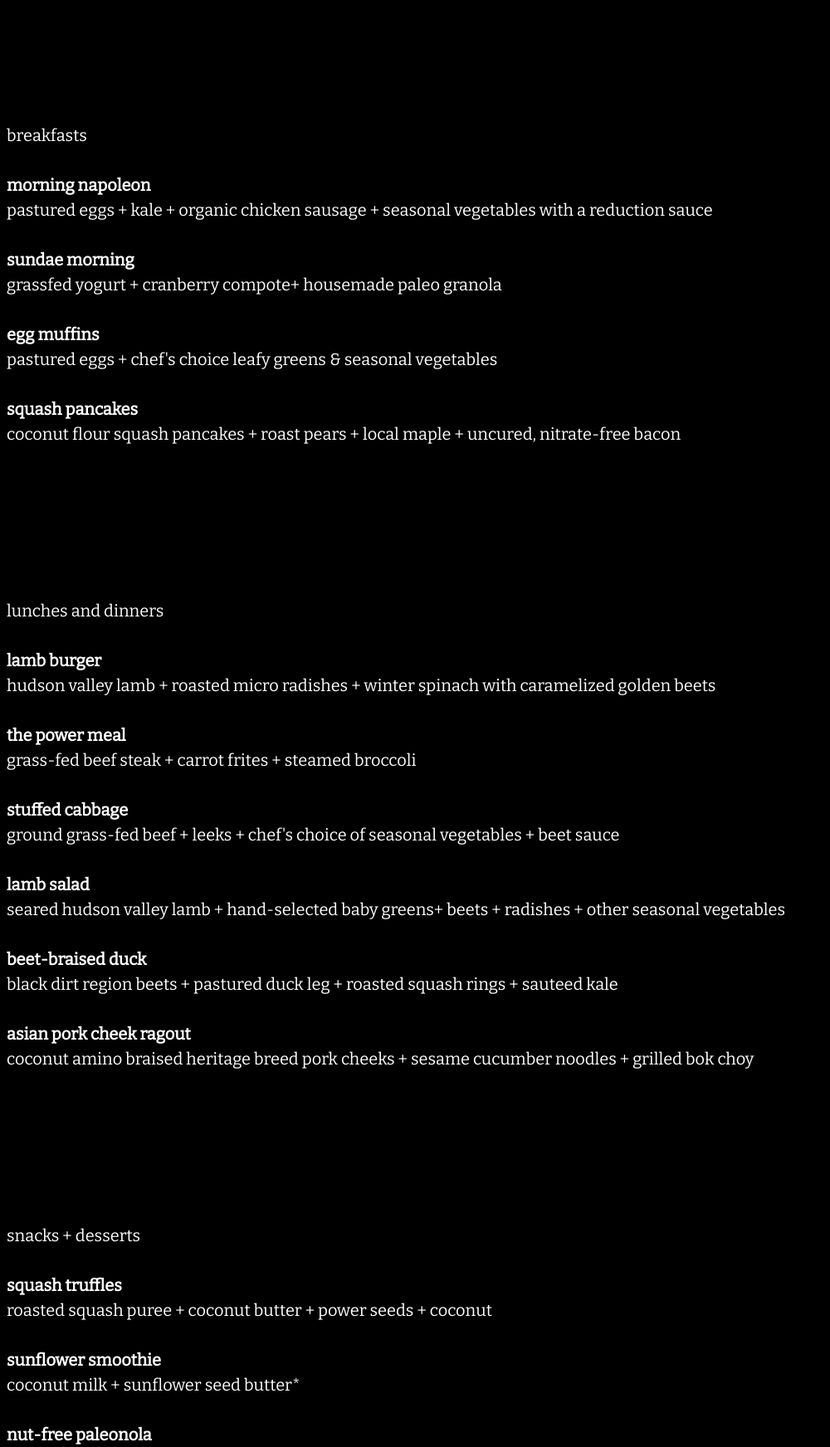
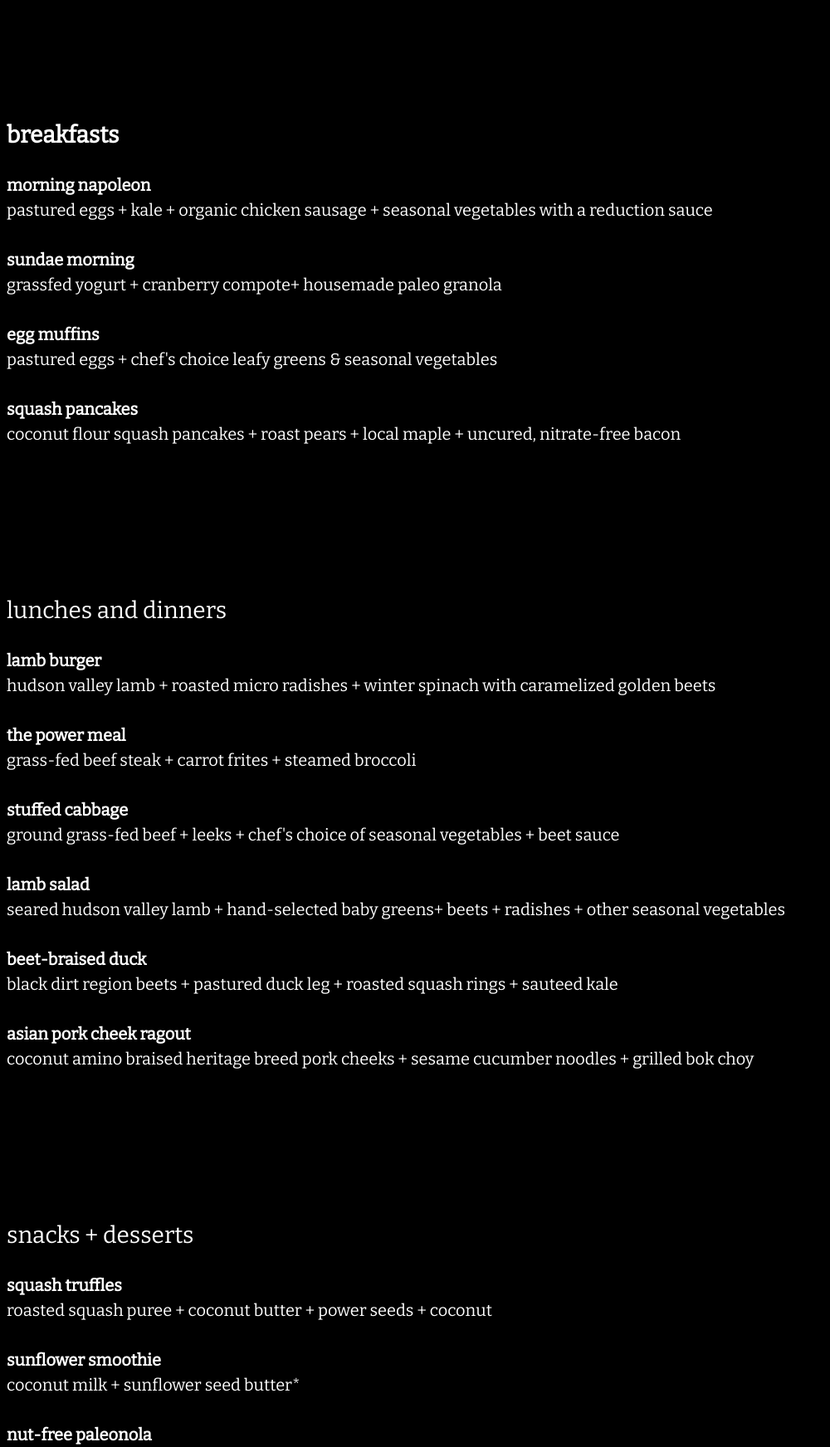
Before and after one commit to Contentabl/password-test, a Flask app: page /users/menu/ in a window 1280 px wide; the page is wider, and only the part inside the window is pictured. Shown: the part 76-1820 px from the top of that part at 83% size, without its empty margins (0-1000 px from the left). Run offline with Flask 2, Linux system fonts and the light colour scheme; some libraries are stand-ins or nearby versions; some web fonts are replaced.

Commit message:
header size

```diff
--- a/app/templates/index/menu.html
+++ b/app/templates/index/menu.html
@@ -132,7 +132,7 @@
         <div class="container_12" style="background-color:#000000">
             <div class="grid_12" style="background-color:#000000">
                 <h3 class="head__1" style="color:#FFFFFF; text-align:left; font-size:32px"></h3>
-                <p class="text-align-center">breakfasts</p>
+                <strong><p style="font-size: 28px">breakfasts</p></strong>
                 <p class="text-align-center"><strong>morning napoleon</strong><br>
                 pastured eggs + kale + organic chicken sausage + seasonal vegetables with a reduction sauce</p>
                 <p class="text-align-center"><strong>sundae morning</strong><br>
@@ -143,7 +143,7 @@
                      coconut flour squash pancakes + roast pears + local maple + uncured, nitrate-free bacon </p>
 
                 <h3 class="head__1" style="color:#FFFFFF; text-align:left; font-size:32px"></h3>
-                <p class="text-align-center">lunches and dinners</p>
+                <p style="font-size: 28px">lunches and dinners</p>
                 <p class="text-align-center"><strong>lamb burger</strong><br>
                      hudson valley lamb + roasted micro radishes + winter spinach with caramelized golden beets </p>
                 <p class="text-align-center"><strong>the power meal</strong><br>
@@ -158,7 +158,7 @@
                      coconut amino braised heritage breed pork cheeks + sesame cucumber noodles + grilled bok choy </p>
 
                 <h3 class="head__1" style="color:#FFFFFF; text-align:left; font-size:32px"></h3>
-                <p class="text-align-center">snacks + desserts</p>
+                <p style="font-size: 28px">snacks + desserts</p>
                 <p class="text-align-center"><strong>squash truffles</strong><br>
                      roasted squash puree + coconut butter + power seeds + coconut </p>
                 <p class="text-align-center"><strong>sunflower smoothie</strong>
```
